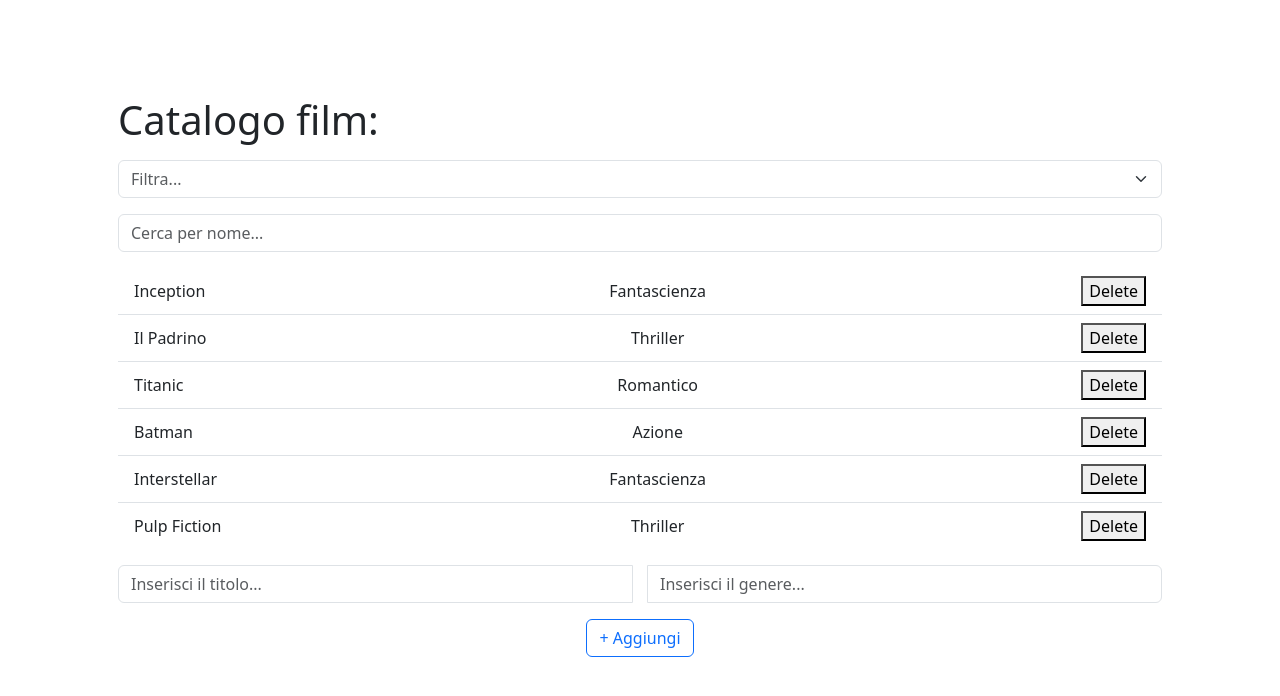
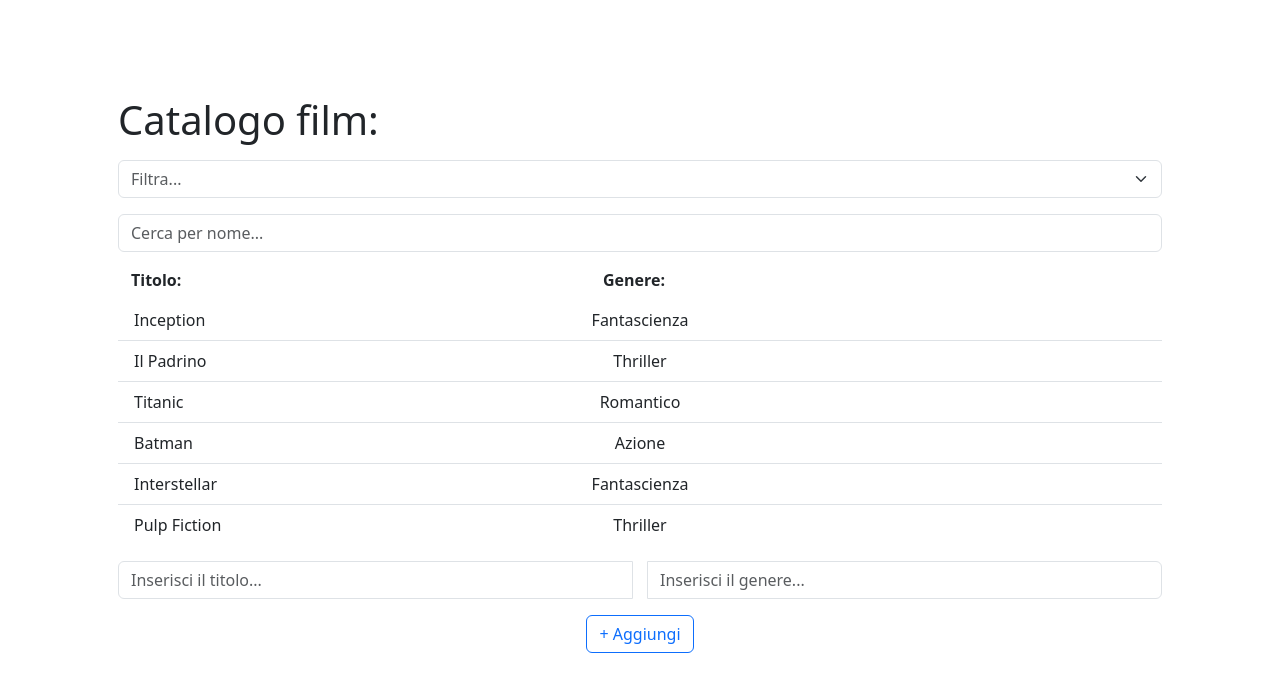
Before and after one commit to andreasalvi99/react-movie-filter, a React (Vite) app: page / in a window 1280 px wide. Shown: the top 696 px of the page. Built offline with nearby package versions, Linux system fonts and the light colour scheme.

Commit message:
last changes

```diff
--- a/src/App.jsx
+++ b/src/App.jsx
@@ -39,7 +39,7 @@ export default function App() {
 
     // ? Filtro per titolo(input)
     const sanifiedInput = userInputFilter.toLowerCase().trim();
-    if (sanifiedInput !== "") {
+    if (sanifiedInput) {
       filteredList = filteredList.filter((film) => {
         const sanifiedTitle = film.title.toLowerCase().trim();
         return sanifiedTitle.includes(sanifiedInput);
@@ -65,7 +65,7 @@ export default function App() {
             <option className="text-muted">Filtra...</option>
             {newGenres.map((genre, index) => (
               <option key={index} value={genre}>
-                {genre}
+                <span>{genre}</span>
               </option>
             ))}
           </select>
@@ -80,6 +80,11 @@ export default function App() {
             aria-label=".form-control-sm example"
           ></input>
           <ul className="list-group list-group-flush text-start">
+            <li className="d-flex justify-content-between fw-bolder mb-2">
+              <span className="headers">Titolo:</span>
+              <span className="headers">Genere:</span>
+              <span className="headers"></span>
+            </li>
             {filteredFilms.map((film, index) => (
               <li
                 key={index}
@@ -91,7 +96,7 @@ export default function App() {
                     {film.genre}
                   </p>
                 </div>
-                <button>Delete</button>
+                <span></span>
               </li>
             ))}
           </ul>
@@ -104,7 +109,6 @@ export default function App() {
                 ...films,
                 { title: userInputTitleAdd, genre: userInputGenreAdd },
               ]);
-              console.log(userInputTitleAdd);
             }}
           >
             <input
@@ -134,20 +138,19 @@ export default function App() {
           <button
             onClick={() => {
               if (!userInputGenreAdd) return;
-              const sanifiedGenre = userInputGenreAdd.trim();
+              const sanifiedNewGenre = userInputGenreAdd.trim();
+              const sanifiedNewTitle = userInputTitleAdd.trim();
               setFilms([
                 ...films,
                 {
-                  title: userInputTitleAdd.trim(),
-                  genre: sanifiedGenre,
+                  title: sanifiedNewTitle,
+                  genre: sanifiedNewGenre,
                 },
               ]);
-
-              const genreToAdd = sanifiedGenre;
+              const genreToAdd = sanifiedNewGenre;
               if (!newGenres.includes(genreToAdd)) {
                 setNewGenres([...newGenres, genreToAdd]);
               }
-              console.log(userInputTitleAdd);
             }}
             className="btn btn-outline-primary"
             type="button"
--- a/src/assets/css/index.css
+++ b/src/assets/css/index.css
@@ -9,3 +9,7 @@ span {
 .title {
   margin-right: 15px;
 }
+
+.headers {
+  padding-left: 13px;
+}
```
